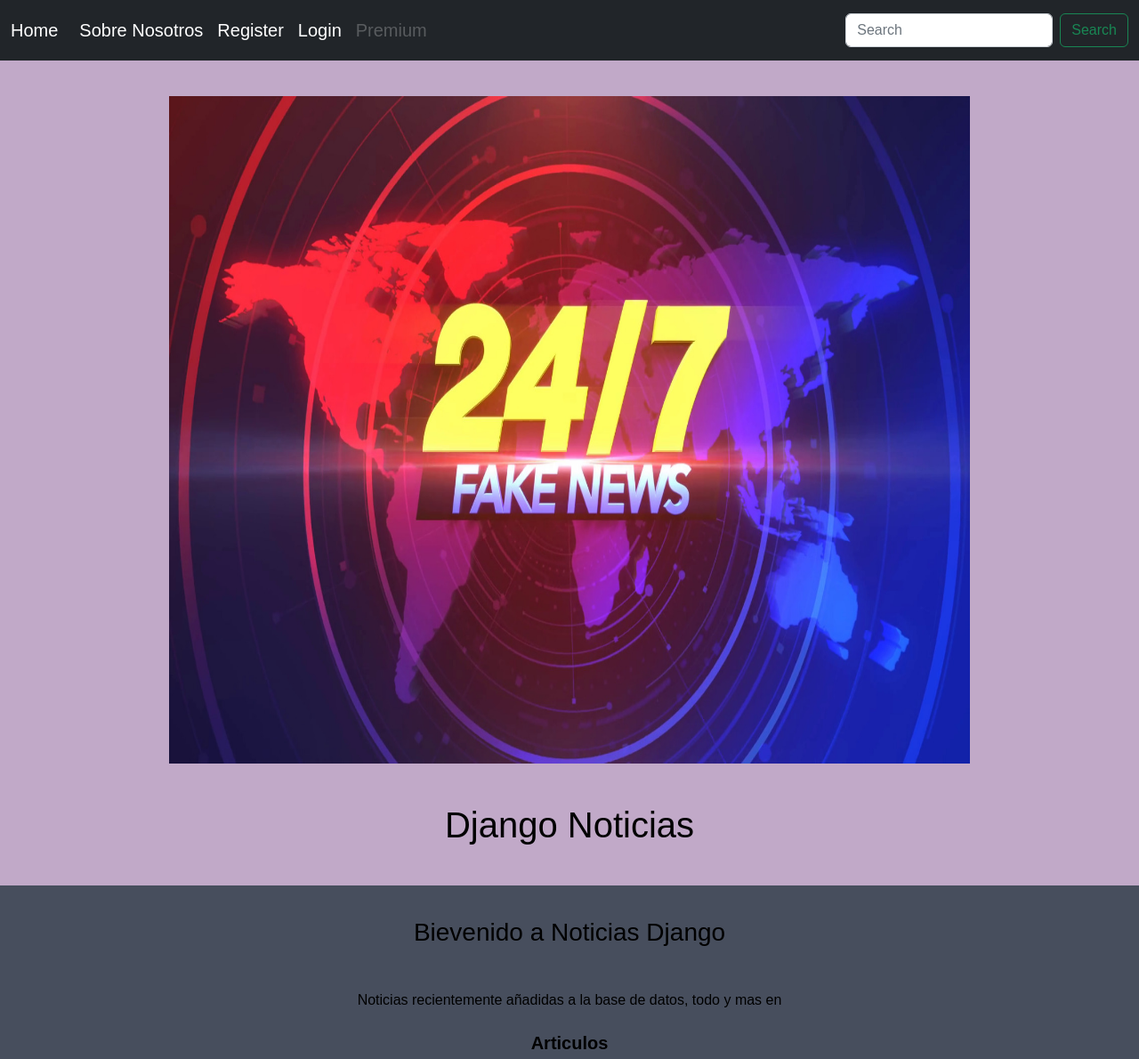
After one commit to jaimevelascob/catalogo, a Django app: page /aboutus in a window 1280 px wide. The commit adds this page. Shown: the whole page at 89% size. Run offline with Django 4.2, Linux system fonts and the light colour scheme.

Commit message:
Merge cambios Florin

```diff
--- /dev/null
+++ b/main/templates/aboutus.html
@@ -0,0 +1,20 @@
+{% extends 'main.html' %}
+{%load static%}
+{% block content %}
+<div class="container-fluid bg-1 text-center">
+    <br>
+    <br>
+    <br>
+
+    <img src="{% static 'img/newsLogo.png' %}" class="img-responsive img-circle margin" style="display:inline" alt="News 24/7" width="900" height="750">
+    <h1>Django Noticias</h1>
+    <br>
+  </div>
+
+  <div class="container-fluid bg-2 text-center">
+    <br>
+    <h3 class="margin">Bievenido a Noticias Django</h3>
+    <p>Noticias recientemente añadidas a la base de datos, todo y mas en</p><b>Articulos</b>
+  </div>
+
+{% endblock content %}
--- /dev/null
+++ b/main/templates/main.html
@@ -0,0 +1,80 @@
+<!DOCTYPE html>
+<html lang="es-ES">
+  {%load static%}
+  <head>
+    <meta charset="utf-8">
+    <meta name="viewport" content="width=device-width, initial-scale=1">
+
+    <title>Django News</title>
+    <link href="https://cdn.jsdelivr.net/npm/bootstrap@5.2.1/dist/css/bootstrap.min.css" rel="stylesheet" integrity="sha384-iYQeCzEYFbKjA/T2uDLTpkwGzCiq6soy8tYaI1GyVh/UjpbCx/TYkiZhlZB6+fzT" crossorigin="anonymous">
+    <style>
+      body {
+        font: 20px Montserrat, sans-serif;
+        line-height: 1.8;
+        color: #000;
+      }
+      p {font-size: 16px;}
+      .margin {margin-bottom: 45px;}
+      .bg-1 {
+        background-color: #c1a9c8; /* Green */
+        color: #000;
+      }
+      .bg-2 {
+        background-color: #474e5d; /* Dark Blue */
+        color: #000;
+      }
+      .bg-3 {
+
+        color: #000;
+      }
+      .bg-4 {
+        color: #000;
+      }
+
+      .navbar a:hover {
+        color: #ebe370 !important;}
+
+      </style>
+  </head>
+  <body class="d-flex flex-column h-100">
+    <header class="header">
+      <nav class="navbar navbar-expand-md navbar-dark fixed-top bg-dark">
+        <div class="container-fluid">
+          <a class="navbar-brand" href="/">Home</a>
+          <button class="navbar-toggler" type="button" data-bs-toggle="collapse" data-bs-target="#navbarCollapse" aria-controls="navbarCollapse" aria-expanded="false" aria-label="Toggle navigation">
+            <span class="navbar-toggler-icon"></span>
+          </button>
+          <div class="collapse navbar-collapse" id="navbarCollapse">
+            <ul class="navbar-nav me-auto mb-2 mb-md-0">
+              <li class="nav-item">
+                <a class="nav-link active" href="/aboutus">Sobre Nosotros</a>
+              </li>
+              <li class="nav-item">
+                <a class="nav-link active" href="/signup">Register</a>
+              </li>
+              <li class="nav-item">
+                <a class="nav-link active" href="/signin">Login</a>
+              </li>
+              <li class="nav-item">
+                <a class="nav-link disabled" href ="/subscribe">Premium</a>
+              </li>
+
+            </ul>
+            <form class="d-flex" role="search">
+              <input class="form-control me-2" type="search" placeholder="Search" aria-label="Search">
+              <button class="btn btn-outline-success" type="submit">Search</button>
+            </form>
+
+          </div>
+        </div>
+      </nav>
+    </header>
+
+
+
+
+
+    {% block content %}
+    {% endblock content %}
+  </body>
+</html>
--- a/main/urls.py
+++ b/main/urls.py
@@ -4,9 +4,9 @@ from .views import signUp
 
 
 urlpatterns = [
-    path('', views.article, name='article'),
+    path('', views.articles, name='articles'),
     path('signup', views.signUp, name='signup'),
     path('signin', views.signIn, name='signin'),
-    path('<int:pk>', views.news, name='news'),
-
+    path('<int:pk>', views.article, name='article'),
+    path('aboutus', views.aboutUs, name='aboutus'),
 ]
--- a/main/views.py
+++ b/main/views.py
@@ -1,10 +1,10 @@
 from django.http import HttpResponse
 from django.shortcuts import render
 
-from main.models import User, Article, Comments
+from main.models import User, Rols, Article, Comments
 from main.forms import signUpForm
 
-def article(request):
+def articles(request):
     article = Article.objects.all()
     comments = Comments.objects.all()
     form = signUpForm()
@@ -27,17 +27,17 @@ def article(request):
 
             new_comment.save()
 
-    return render(request, 'article.html', context)
+    return render(request, 'articles.html', context)
 
 
-def news(request, pk):
+def article(request, pk):
 	article = Article.objects.get(pk=pk)
 
 	context = {
 		'article' : article,
 
 	}
-	return render(request, 'new.html', context)
+	return render(request, 'article.html', context)
 
 
 def signUp(request):
@@ -51,11 +51,11 @@ def signUp(request):
     if request.method == "POST":
         form = signUpForm(request.POST)
         if form.is_valid():
-            new_signUp = User()(
+            new_signUp = User(
                 name=form.cleaned_data["name"],
                 username=form.cleaned_data["username"],
                 password=form.cleaned_data["password"],
-                rol_id=1
+                rol_id = Rols("1")
             )
 
             new_signUp.save()
@@ -65,3 +65,7 @@ def signUp(request):
 
 def signIn(request):
     return HttpResponse("Hola soy Signin")
+
+
+def aboutUs(request):
+    return render(request, 'aboutus.html')
```
Also changed, not shown: main/templates/article.html (+21 -23 lines), main/templates/articles.html (added, +27 -0 lines), main/templates/new.html (deleted, +0 -51 lines), main/templates/signup.html (+8 -12 lines), catalogo/static/img/newsLogo.png (added), db.sqlite3.
